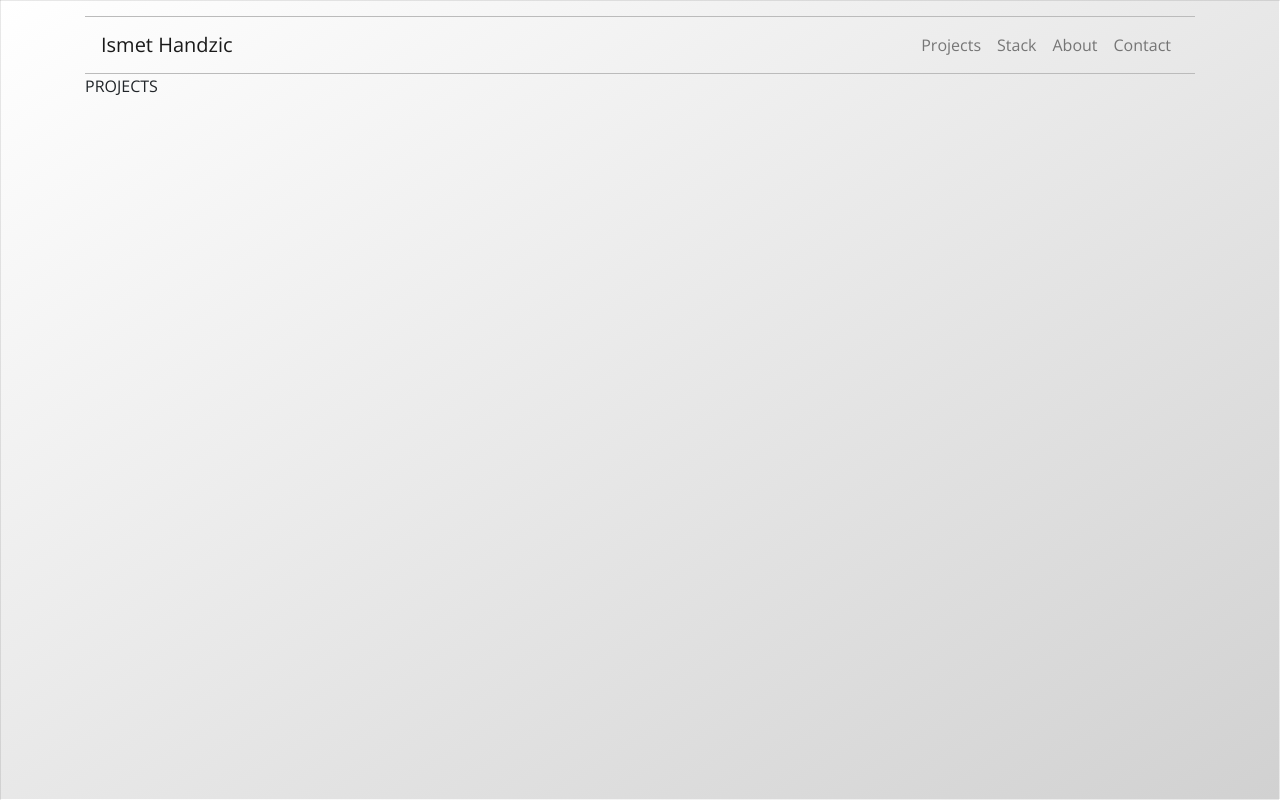
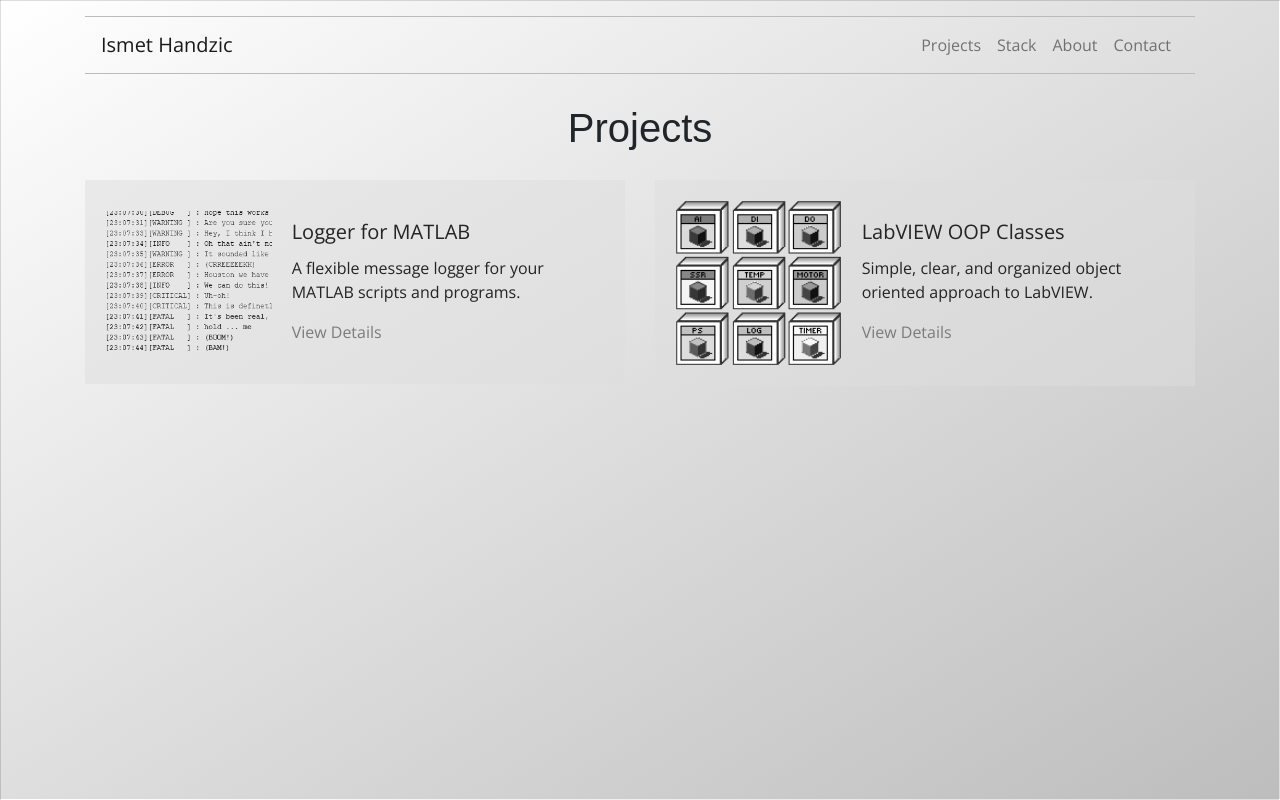
Before and after one commit to ismet55555/ismet55555.github.io, a plain HTML site: page html/pages/projects.html in a window 1280 px wide. Drawn offline with nearby package versions, Linux system fonts and the light colour scheme.

Commit message:
more pages

```diff
--- /dev/null
+++ b/css/about.css
@@ -0,0 +1,14 @@
+
+#content {
+    padding-bottom: 100px;
+}
+
+#page-title {
+    padding-top: 30px;
+    padding-bottom: 20px;
+    font-weight: bold;
+    font-family: "Open Sans Bold", sans-serif;;
+}
+
+
+/* =========================================== */
--- a/css/all.css
+++ b/css/all.css
@@ -24,7 +24,7 @@
   background-image: linear-gradient(
     to bottom right,
     rgb(255, 255, 255),
-    rgb(209, 209, 209)
+    rgb(189, 189, 189)
   );
   font-family: "Open Sans", sans-serif;
 }
--- /dev/null
+++ b/css/contact.css
@@ -0,0 +1,67 @@
+
+#content {
+    padding-bottom: 100px;
+}
+
+#page-title {
+    padding-top: 30px;
+    padding-bottom: 20px;
+    font-weight: bold;
+    font-family: "Open Sans Bold", sans-serif;;
+}
+
+
+/* =========================================== */
+
+.sub-heading {
+    padding-bottom: 40px;
+    color: rgb(80, 80, 80);
+}
+
+
+.social-col {
+    -webkit-transition-timing-function: ease-in;
+    transition-timing-function: ease-in;
+    transition-delay: 0s;
+    transition: 0.5s transform ease-out;
+}
+.social-col:hover {
+    transform: translateY(-10px);
+}
+
+.social-icon {
+    width: auto;
+}
+
+
+.social-name {
+    font-size: large;
+    font-weight: bold;
+}
+
+
+
+.social-link {
+    color: rgb(90, 90, 90);;
+    text-decoration: none;
+}
+.social-link:active {
+    text-decoration: none;
+}
+.social-link:hover {
+    text-decoration: none;
+    color: rgb(0, 0, 0);
+}
+.social-link:visited {
+    text-decoration: none;
+}
+.social-link:link {
+    text-decoration: none;
+}
+
+
+
+
+.social-link p {
+    font-style: italic;
+}
--- a/css/index.css
+++ b/css/index.css
@@ -76,7 +76,6 @@
   cursor: pointer;
   padding-left: 20px;
   border-left: 7px solid rgb(255, 196, 0);
-  /* font-weight: bold; */
   font-style: italic;
   text-decoration: none;
 }
--- /dev/null
+++ b/css/projects.css
@@ -0,0 +1,74 @@
+#content {
+  padding-bottom: 100px;
+}
+
+#page-title {
+  padding-top: 30px;
+  padding-bottom: 20px;
+  font-weight: bold;
+  font-family: "Open Sans Bold", sans-serif;
+}
+
+/* =========================================== */
+
+.card {
+  max-width: 100%;
+  height: auto;
+  padding: 20px;
+  background-color: rgba(221, 221, 221, 0.5);
+  border: 0px;
+  border-radius: 1px;
+    filter: grayscale(100%);
+
+  -webkit-transition-timing-function: ease-in;
+  transition-timing-function: ease-in;
+  transition-delay: 0s;
+  transition: transform 0.5s ease-out, background-color 0.5s ease-out;
+}
+
+.card:hover {
+  filter: grayscale(0%);
+  transform: translateY(-10px);
+  background-color: rgba(182, 182, 182, 0.5);
+}
+
+.card img {
+  max-width: 500px;
+  max-height: auto;
+
+
+  /* border: 1px dashed black; */
+}
+
+.button-details {
+  font-size: medium;
+  color: rgb(124, 124, 124);
+  border-radius: 1px;
+
+  padding-bottom: 5px;
+  padding-left: 0px;
+  border: none;
+  border-color: rgb(255, 196, 0);
+  text-decoration: none;
+
+  -webkit-transition-timing-function: ease-in;
+  transition-timing-function: ease-in;
+  transition-delay: 0s;
+  transition: 0.5s padding-left, 0.5s border-left;
+}
+.button-details:hover {
+  color: rgb(27, 27, 27);
+  background-color: rgba(114, 114, 114, 0);
+  cursor: pointer;
+  padding-left: 10px;
+  border-left: 7px solid rgb(255, 196, 0);
+  font-weight: bold;
+  font-style: italic;
+  text-decoration: none;
+}
+.button-details:active {
+  outline: none;
+}
+.button-details:focus {
+  outline: none;
+}
--- a/html/header.html
+++ b/html/header.html
@@ -16,10 +16,10 @@
                 <a class="nav-link" href="/html/pages/stack.html">Stack</a>
             </li>
             <li class="nav-item">
-                <a class="nav-link" href="#">About</a>
+                <a class="nav-link" href="/html/pages/about.html">About</a>
             </li>
             <li class="nav-item">
-                <a class="nav-link" href="#">Contact</a>
+                <a class="nav-link" href="/html/pages/contact.html">Contact</a>
             </li>
         </ul>
     </div>
--- a/html/pages/projects.html
+++ b/html/pages/projects.html
@@ -9,7 +9,9 @@
     <meta name="viewport" content="width=device-width, initial-scale=1">
 
     <!-- Font  -->
-    <link href="https://fonts.googleapis.com/css2?family=Open+Sans&display=swap" rel="stylesheet">
+    <link href="https://fonts.googleapis.com/css2?family=Open+Sans:ital,wght@0,300;0,400;0,700;1,300;1,600&display=swap"
+        rel="stylesheet">
+
 
     <!-- Bootstrap -->
     <link rel="stylesheet" href="https://stackpath.bootstrapcdn.com/bootstrap/4.5.0/css/bootstrap.min.css"
@@ -17,20 +19,69 @@
 
     <!-- Custom  -->
     <link rel="stylesheet" href="/css/all.css">
+    <link rel="stylesheet" href="/css/projects.css">
 </head>
 
 
 <body>
     <header>
         <div class="container" id="header-placeholder">
-			<p style="margin-bottom:150;">Loading</p>
-		</div>
+            <p style="margin-bottom:150;">Loading</p>
+        </div>
     </header>
 
 
     <main id="content">
         <div class="container">
-            PROJECTS
+
+            <div class="row justify-content-center" id="page-title">
+                <h1>Projects</h1>
+            </div>
+
+
+            <div class="row justify-content-center">
+
+                <div class="col-md-6">
+                    <div class="card mb-3">
+                        <div class="row no-gutters">
+                          <div class="col-md-4 my-auto">
+                            <img src="/assets/img/projects/thumbnails/thumb-logger-for-matlab.png" class="card-img" alt="Card Name">
+                          </div>
+                          <div class="col-md-8">
+                            <div class="card-body">
+                              <h5 class="card-title">Logger for MATLAB</h5>
+                              <p class="card-text">A flexible message logger for your MATLAB scripts and programs.</p>
+                              <a role="button" class="card-text button-details" href="https://github.com/ismet55555/Logging-For-MATLAB">View Details</a>
+                            </div>
+                          </div>
+                        </div>
+                    </div>
+                </div>
+
+
+                <div class="col-md-6">
+                    <div class="card mb-3">
+                        <div class="row no-gutters">
+                          <div class="col-md-4 my-auto">
+                            <img src="/assets/img/projects/thumbnails/thumb-labview-oop.png" class="card-img" alt="Card Name">
+                          </div>
+                          <div class="col-md-8">
+                            <div class="card-body">
+                              <h5 class="card-title">LabVIEW OOP Classes</h5>
+                              <p class="card-text">Simple, clear, and organized object oriented approach to LabVIEW.</p>
+                              <a role="button" class="card-text button-details" href="https://github.com/ismet55555/LabVIEW-OOP-Classes">View Details</a>
+                            </div>
+                          </div>
+                        </div>
+                    </div>
+                </div>
+
+            </div>
+
+
+
+
+
         </div>
     </main>
 
```
Also changed, not shown: css/stack.css (+5 -5 lines), html/pages/about.html (added, +68 -0 lines), html/pages/contact.html (added, +106 -0 lines), html/pages/stack.html (+13 -19 lines), index.html (+2 -2 lines), assets/img/projects/thumbnails/filler.png (added), assets/img/projects/thumbnails/thumb-labview-oop.png (added), assets/img/projects/thumbnails/thumb-logger-for-matlab.png (added).
